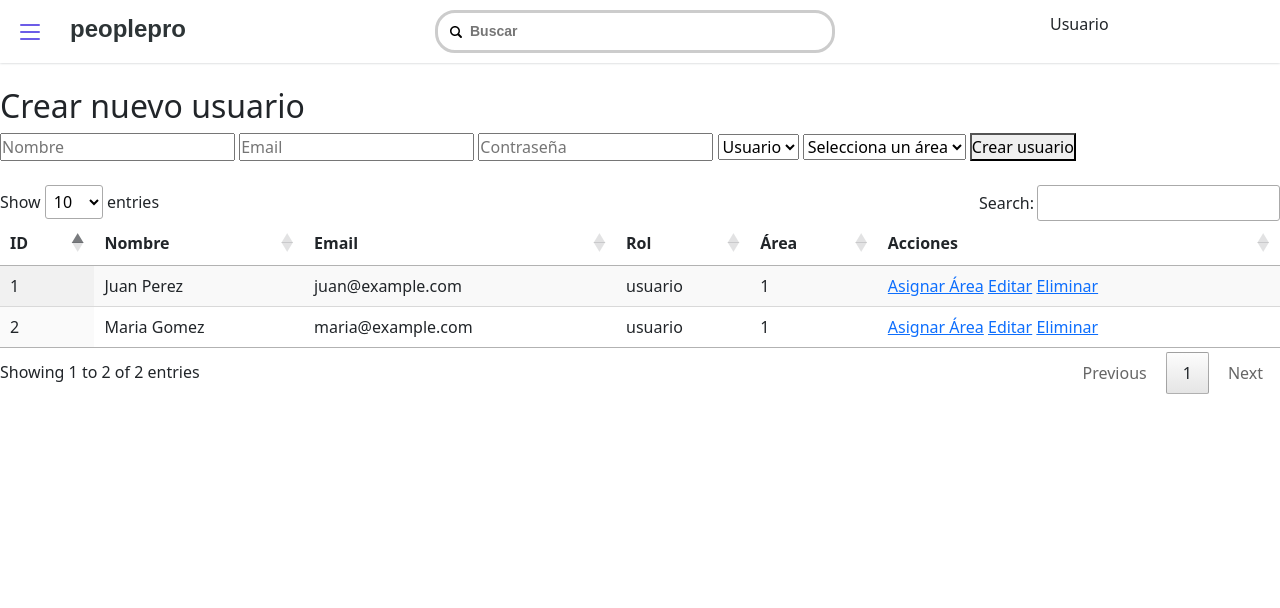
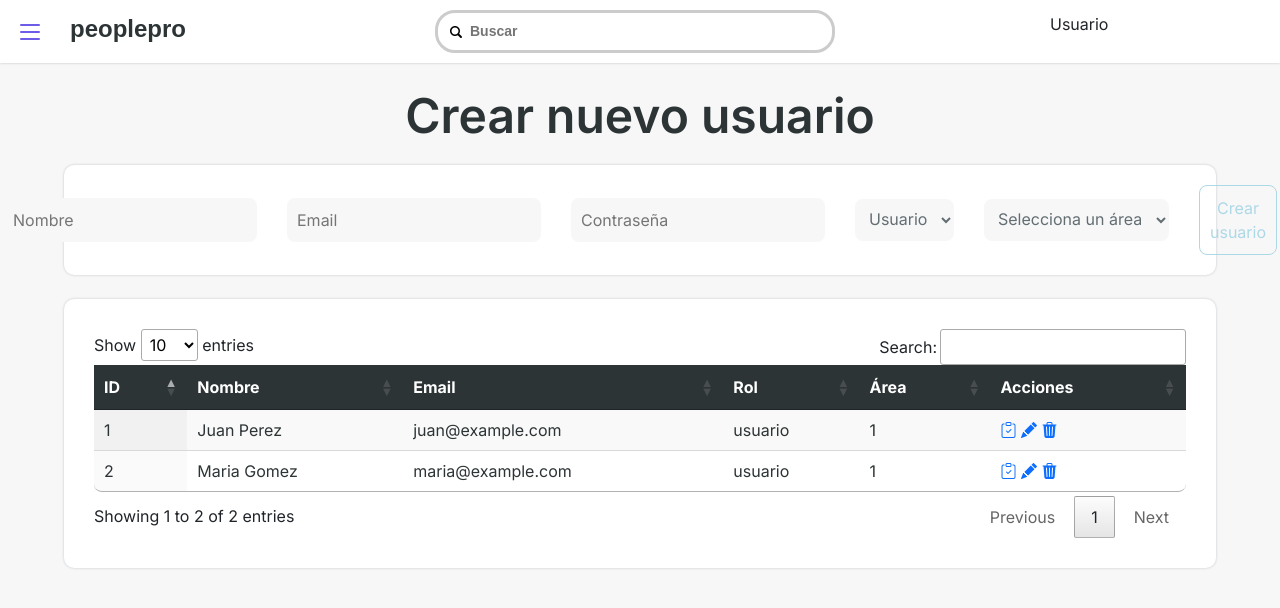
Before and after one commit to LinaB24/peoplepro, a PHP site: page /peoplepro/public/usuario/index in a window 1280 px wide. Shown: the top 608 px of the page. Run offline with PHP 8.4, Linux system fonts and the light colour scheme; data comes from the database, SQL or seed files in the repository; some libraries are stand-ins or nearby versions.

Commit message:
actualizacion table users 10/06/2025

```diff
--- a/public/css/nav.css
+++ b/public/css/nav.css
@@ -40,7 +40,7 @@ body {
     height: 40px;
     gap: 5px;
     cursor: pointer;
-    z-index: 7777;
+    z-index: 8888;
     border: none;
 }
 .menu-hamburguesa:hover {
@@ -100,7 +100,7 @@ body {
     position: fixed;
     top: 0;
     left: 0;
-    width: 250px;
+    width: 300px;
     height: 100vh;
     padding: 60px 10px;
     background-color: var(--fondo-nav);
@@ -111,7 +111,7 @@ body {
     opacity: 0;
     pointer-events: none;
     transition: transform 0.5s ease, opacity 0.5s ease;
-    z-index: 8888;
+    z-index: 7777;
 }
 .nav-desplegable.open{
     transform: translateX(0);
--- /dev/null
+++ b/public/css/usuario.css
@@ -0,0 +1,82 @@
+:root {
+    --primario: #6C5CE7;
+    --fondo-claro:#F7F7F8;
+    --texto-primario: #2D3436;
+    --texto-secundario: #636E72;
+    --box-shadow: #bdc2c4 0px 0px 2.5px;
+}
+*{
+    padding: 0;
+    margin: 0;
+    box-sizing: border-box;
+    font-family: "Inter", sans-serif;
+}
+.titulo-usuario{
+    text-align: center;
+    font-weight: 600;
+    font-size: 3rem;
+    color: var(--texto-primario);
+    margin-bottom: 20px;
+}
+.formulario-usuario{
+    width: 90%;
+    height: auto;
+    padding:20px 0;
+    box-shadow: var(--box-shadow);
+    margin: 0 auto;
+    border-radius: 10px;
+    display: flex;
+    justify-content: center;
+    align-items: center;
+    gap: 30px;
+    background-color: white;
+}
+.formulario-usuario input{
+    border: none;
+    border-radius: 8px;
+    background-color: var(--fondo-claro);
+    padding: 10px;
+    width: 300px;
+}
+.formulario-usuario input:focus, .formulario-usuario select:focus{
+    outline: lightblue solid 2px;
+}
+.formulario-usuario button{
+    border: 1px solid lightblue;
+    background-color: transparent;
+    color: lightblue;
+    border-radius: 8px;
+    padding: 10px;
+    transition: all 0.3s;
+}
+.formulario-usuario button:hover{
+    background-color: lightblue;
+    color: white;
+    transition: all 0.8s;
+}
+.formulario-usuario select{
+    background-color: var(--fondo-claro);
+    border: none;
+    border-radius: 8px;
+    padding: 10px;
+    color:#636E72;
+}
+.formulario-usuario select option[selected]{
+    background-color: var(--fondo-claro);
+}
+.main-usuario{
+    width: 90%;
+    padding: 30px;
+    box-shadow: var(--box-shadow);
+    margin: 0 auto;
+    border-radius: 10px;
+    background-color: white;
+}
+#myTable{
+    border-radius: 8px !important;
+    color: var(--texto-primario);
+}
+#myTable thead{
+    background-color: #2D3436;
+    color: white;
+}
--- a/views/usuarios/index.php
+++ b/views/usuarios/index.php
@@ -3,10 +3,17 @@
 <head>
     <meta charset="UTF-8">
     <title>Usuarios</title>
-    <link rel="stylesheet" href="/peoplepro/public/css/nav.css">
     <link rel="stylesheet" href="https://cdn.jsdelivr.net/npm/bootstrap@5.3.6/dist/css/bootstrap.min.css">
+    <link rel="stylesheet" href="https://cdn.jsdelivr.net/npm/bootstrap-icons@1.13.1/font/bootstrap-icons.min.css">
     <!-- datatable -->
     <link rel="stylesheet" href="https://cdn.datatables.net/2.3.2/css/dataTables.dataTables.css" />
+    <!-- fonts -->
+    <link rel="preconnect" href="https://fonts.googleapis.com">
+    <link rel="preconnect" href="https://fonts.gstatic.com" crossorigin>
+    <link href="https://fonts.googleapis.com/css2?family=Inter:ital,opsz,wght@0,14..32,100..900;1,14..32,100..900&display=swap" rel="stylesheet">
+    <link rel="stylesheet" href="/peoplepro/public/css/nav.css">
+    <link rel="stylesheet" href="/peoplepro/public/css/usuario.css">
+
 </head>
 <body>
 <header class="header">
@@ -38,8 +45,8 @@
             <li><a href="/peoplepro/public/area/index">Áreas</a></li>
         </ul>
     </nav><br>
-    <h2>Crear nuevo usuario</h2>
-    <form method="POST" action="/peoplepro/public/index.php?url=usuario/crear">
+    <h2 class="titulo-usuario">Crear nuevo usuario</h2>
+    <form method="POST" action="/peoplepro/public/index.php?url=usuario/crear" class="formulario-usuario">
         <input type="text" name="nombre" placeholder="Nombre" required>
         <input type="email" name="email" placeholder="Email" required>
         <input type="password" name="password" placeholder="Contraseña" required>
@@ -58,6 +65,7 @@
         <button type="submit">Crear usuario</button>
     </form>
     <br>
+    <main class="main-usuario">
         <table id="myTable" class="display">
             <thead>
                 <tr>
@@ -79,11 +87,9 @@
                             <td><?= htmlspecialchars($usuario['rol']) ?></td>
                             <td><?= htmlspecialchars($usuario['area_id'] ?? 'Sin área') ?></td>
                             <td>
-                            <a href="/peoplepro/public/usuario/asignar_area/<?= $usuario['id'] ?>">Asignar Área</a>
-                            <a href="/peoplepro/public/usuario/editar/<?= $usuario['id'] ?>">Editar</a>
-                            <a href="/peoplepro/public/usuario/eliminar/<?= $usuario['id'] ?>" onclick="return confirm('¿Estás seguro de eliminar este usuario?')">Eliminar</a>
-
-                            <!-- Aquí puedes agregar botones para editar, eliminar, etc -->
+                                <a title="Asignar Área" href="/peoplepro/public/usuario/asignar_area/<?= $usuario['id'] ?>"><i class="bi bi-clipboard-check"></i></a>
+                                <a title="Editar" href="/peoplepro/public/usuario/editar/<?= $usuario['id'] ?>"><i class="bi bi-pencil-fill"></i></a>
+                                <a title="Eliminar" href="/peoplepro/public/usuario/eliminar/<?= $usuario['id'] ?>" onclick="return confirm('¿Estás seguro de eliminar este usuario?')"><i class="bi bi-trash3-fill"></i></a>
                             </td>
                         </tr>
                     <?php endforeach; ?>
@@ -92,6 +98,7 @@
                 <?php endif; ?>
             </tbody>
         </table>
+    </main>
     <script src="https://code.jquery.com/jquery-3.7.1.js" integrity="sha256-eKhayi8LEQwp4NKxN+CfCh+3qOVUtJn3QNZ0TciWLP4=" crossorigin="anonymous"></script>
     <script src="/peoplepro/public/js/datatable.js"></script>
     <script src="/peoplepro/public/js/nav.js"></script>
```
Lines whose indentation alone changed are shown as unchanged.
